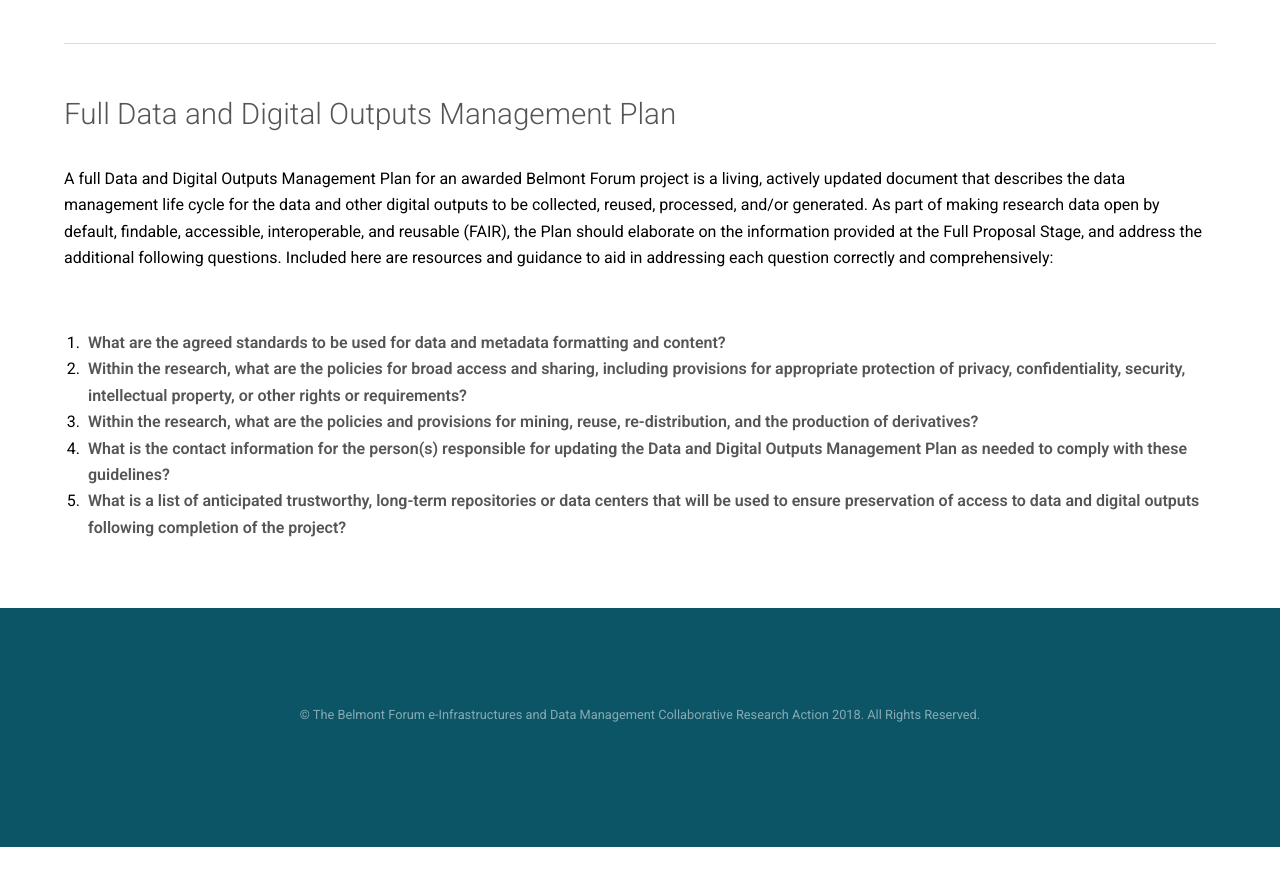
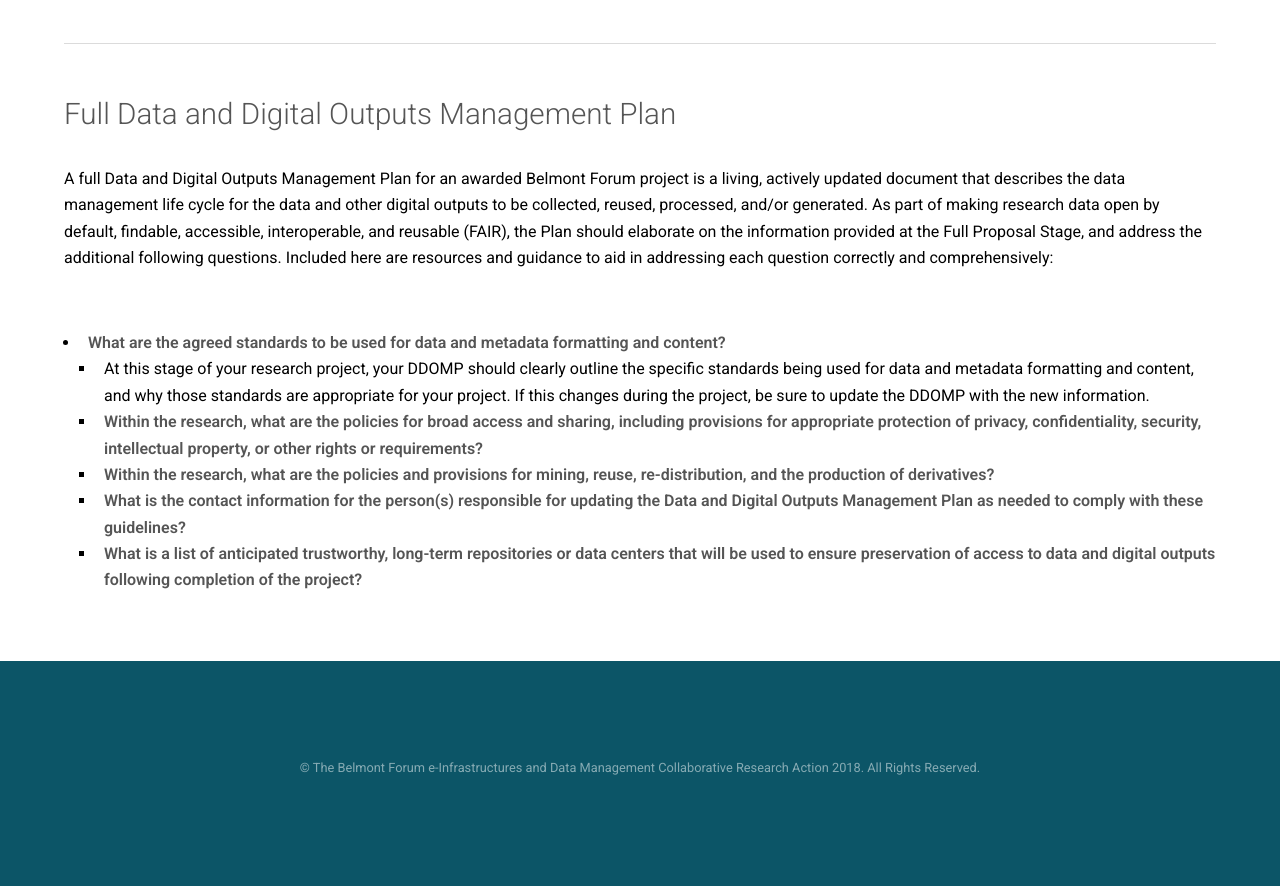
Before and after one commit to bfe-inf/toolkit, a Jekyll site: the page ddomp-awardedprojects.html, which Jekyll copies as it is, in a window 1280 px wide and 900 px high, scrolled down 601 px. Shown: the top 886 px of the window. Built offline with Jekyll 4.4.1, drawn with Linux system fonts in a browser that asks for light colours; before the commit the page ends 1448 px from its top, so only the background shows below that.

Commit message:
Update ddomp-awardedprojects.html

```diff
--- a/ddomp-awardedprojects.html
+++ b/ddomp-awardedprojects.html
@@ -49,13 +49,15 @@
 
 					<h2>Full Data and Digital Outputs Management Plan</h2>
 					<p>A full Data and Digital Outputs Management Plan for an awarded Belmont Forum project is a living, actively updated document that describes the data management life cycle for the data and other digital outputs to be collected, reused, processed, and/or generated. As part of making research data open by default, findable, accessible, interoperable, and reusable (FAIR), the Plan should elaborate on the information provided at the Full Proposal Stage, and address the additional following questions. Included here are resources and guidance to aid in addressing each question correctly and comprehensively:</p><br/>
-					<ol>
+					<ul>
 						<li><strong>What are the agreed standards to be used for data and metadata formatting and content?</strong></li>
+							<ul style="list-style-type:square">
+								<li>At this stage of your research project, your DDOMP should clearly outline the specific standards being used for data and metadata formatting and content, and why those standards are appropriate for your project. If this changes during the project, be sure to update the DDOMP with the new information.
 						<li><strong>Within the research, what are the policies for broad access and sharing, including provisions for appropriate protection of privacy, confidentiality, security, intellectual property, or other rights or requirements?</strong></li>
 						<li><strong>Within the research, what are the policies and provisions for mining, reuse, re-distribution, and the production of derivatives?</strong></li>
 						<li><strong>What is the contact information for the person(s) responsible for updating the Data and Digital Outputs Management Plan as needed to comply with these guidelines?</strong></li>
 						<li><strong>What is a list of anticipated trustworthy, long-term repositories or data centers that will be used to ensure preservation of access to data and digital outputs following completion of the project?</strong></li>
-					</ol>
+					</ul>
 				</div>
 			</section>
 
```
